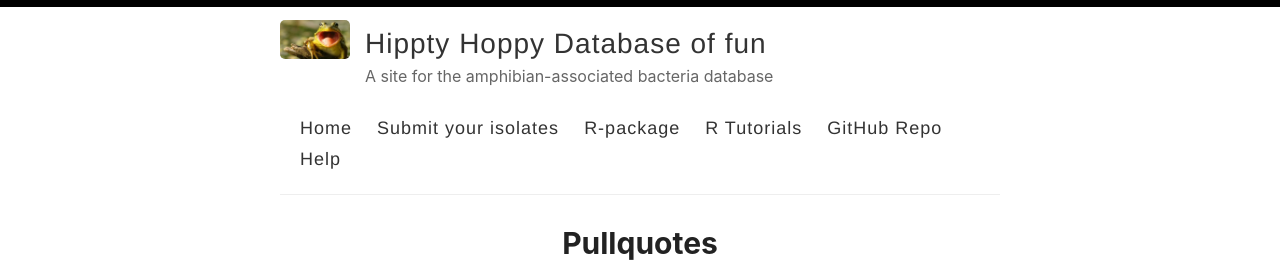
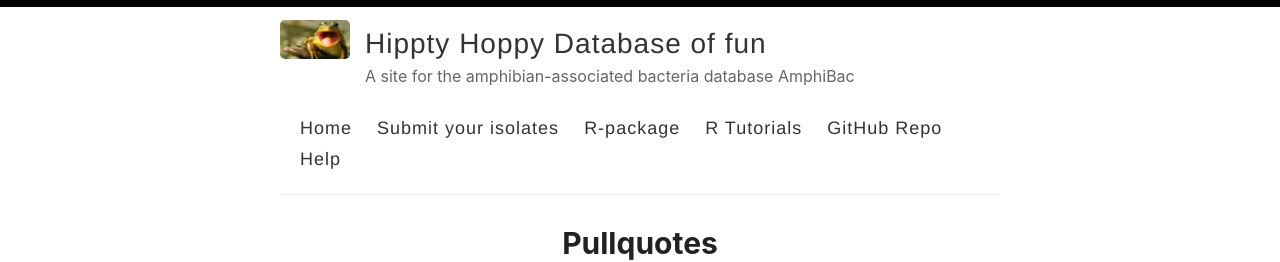
Before and after one commit to pattyjk/pattyjk.github.io, a Jekyll site: the page built from index.html, in a window 1280 px wide and 900 px high. Shown: the top 262 px of the window. Built offline with Jekyll 4.4.1, drawn with Linux system fonts in a browser that asks for light colours; the list of posts is cut into pages by our own code.

Commit message:
Update _config.yml

```diff
--- a/_config.yml
+++ b/_config.yml
@@ -9,7 +9,7 @@ name: Hippty Hoppy Database of fun
 author: P. Kearns & M. Bletz et al.
 
 # Short bio or description (displayed in the header)
-description: A site for the amphibian-associated bacteria database
+description: A site for the amphibian-associated bacteria database AmphiBac
 
 # URL of your avatar or profile pic (you could use your GitHub profile pic)
 avatar: /images/happy_frog.jpg
```
